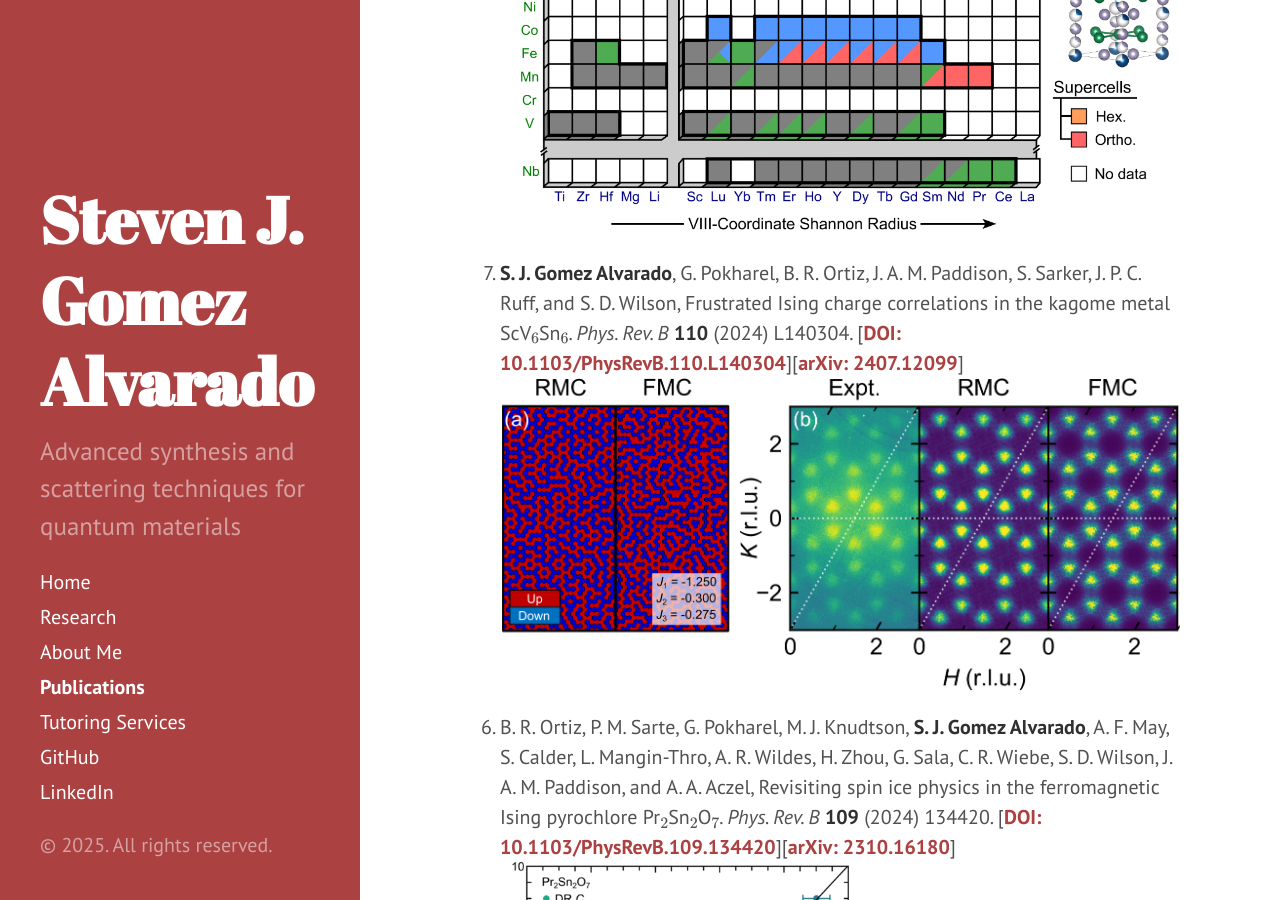
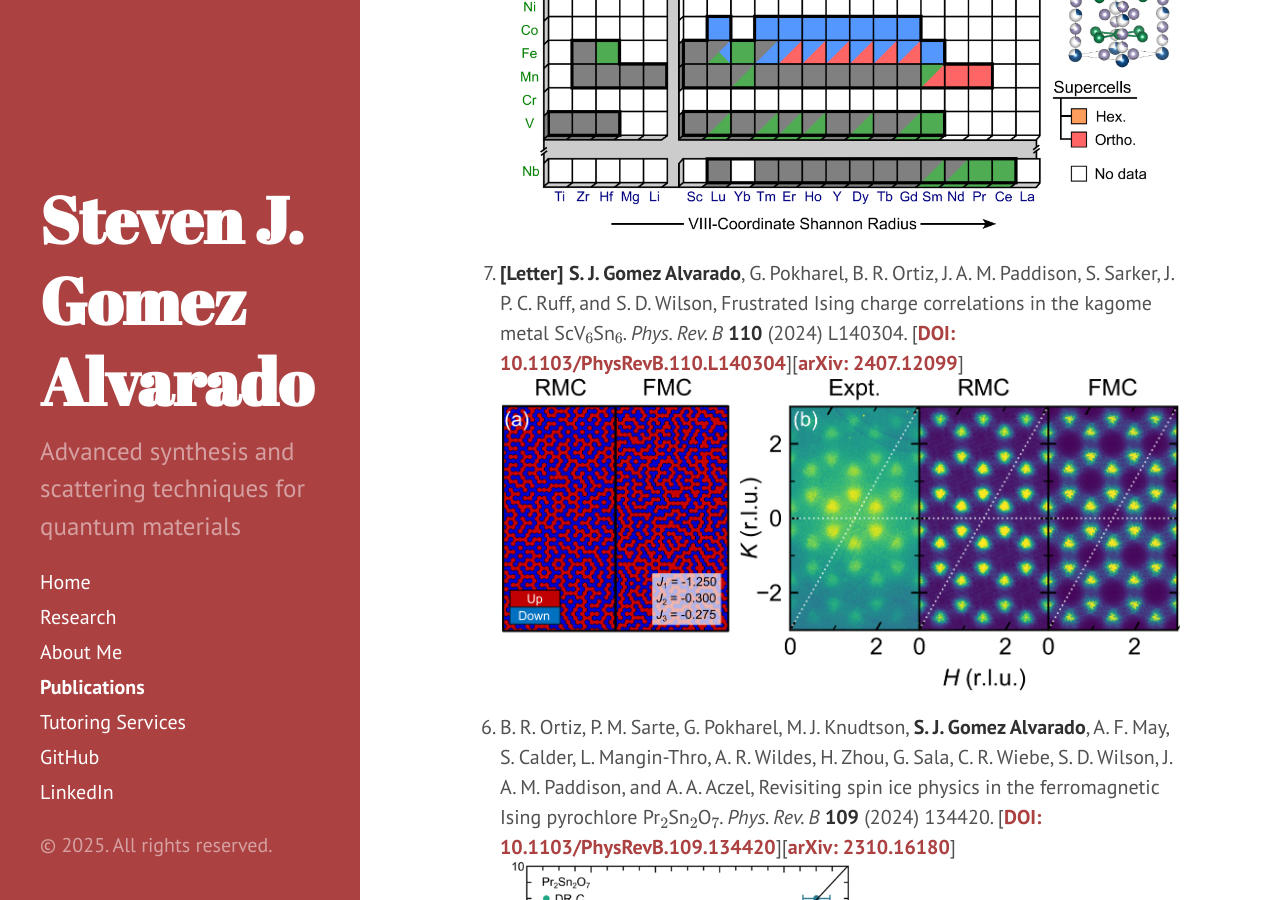
Before and after one commit to stevenjgomez/stevenjgomez.github.io, a Jekyll site: the page built from publications.md, in a window 1280 px wide and 900 px high, scrolled down 4426 px. Built offline with Jekyll 4.4.1, drawn with Linux system fonts in a browser that asks for light colours.

Commit message:
Add 166 Letter highlight

```diff
--- a/publications.md
+++ b/publications.md
@@ -32,7 +32,7 @@ $$\alpha$$-MnTe. Submitted (2025). \[[**arXiv: 2512.00747**](https://arxiv.org/a
     ![ga2o3_paper.png](img/ga2o3_paper.png)
 1. B. R. Ortiz, W. R. Meier, G. Pokharel, J. Chamorro, F. Yang, S. Mozaffari, A. Thaler, **S. J. Gomez Alvarado**, H. Zhang, D. S. Parker, G. D. Samolyuk, J. A. M. Paddison, J. Yan, F. Ye, S. Sarker, S. D. Wilson, H. Miao, D. Mandrus, and M. A. McGuire, Stability frontiers in the $$AM_6X_6$$ kagome metals; The $$Ln$$Nb$$_6$$Sn$$_6$$ ($$Ln$$:Ce-Lu,Y) family and density-wave transition in LuNb$$_6$$Sn$$_6$$. *J. Am. Chem. Soc.* **147** (2025) 5279-5292. \[[**DOI: 10.1021/jacs.4c16347**](https://doi.org/10.1021/jacs.4c16347)\]\[[**arXiv: 2411.10635**](https://arxiv.org/abs/2411.10635)\]
    ![166stabilityfrontiers.png](img/166stabilityfrontiers.png)
-1. **S. J. Gomez Alvarado**, G. Pokharel, B. R. Ortiz, J. A. M. Paddison, S. Sarker, J. P. C. Ruff, and S. D. Wilson, Frustrated Ising charge correlations in the kagome metal ScV$$_6$$Sn$$_6$$. *Phys. Rev. B* **110** (2024) L140304. \[[**DOI: 10.1103/PhysRevB.110.L140304**](https://doi.org/10.1103/PhysRevB.110.L140304)\]\[[**arXiv: 2407.12099**](https://arxiv.org/abs/2407.12099)\]
+1. **[Letter]** **S. J. Gomez Alvarado**, G. Pokharel, B. R. Ortiz, J. A. M. Paddison, S. Sarker, J. P. C. Ruff, and S. D. Wilson, Frustrated Ising charge correlations in the kagome metal ScV$$_6$$Sn$$_6$$. *Phys. Rev. B* **110** (2024) L140304. \[[**DOI: 10.1103/PhysRevB.110.L140304**](https://doi.org/10.1103/PhysRevB.110.L140304)\]\[[**arXiv: 2407.12099**](https://arxiv.org/abs/2407.12099)\]
    ![166diffuse.png](img/166diffuse.png)
 1. B. R. Ortiz, P. M. Sarte, G. Pokharel, M. J. Knudtson, **S. J. Gomez Alvarado**, A. F. May, S. Calder, L. Mangin-Thro, A. R. Wildes, H. Zhou, G. Sala, C. R. Wiebe, S. D. Wilson, J. A. M. Paddison, and A. A. Aczel, Revisiting spin ice physics in the ferromagnetic Ising pyrochlore Pr$$_2$$Sn$$_2$$O$$_7$$. *Phys. Rev. B* **109** (2024) 134420. \[[**DOI: 10.1103/PhysRevB.109.134420**](https://doi.org/10.1103/PhysRevB.109.134420)\]\[[**arXiv: 2310.16180**](https://arxiv.org/abs/2310.16180)\]
    ![pso.png](img/pso.png){: style="height:350px;" }
```
